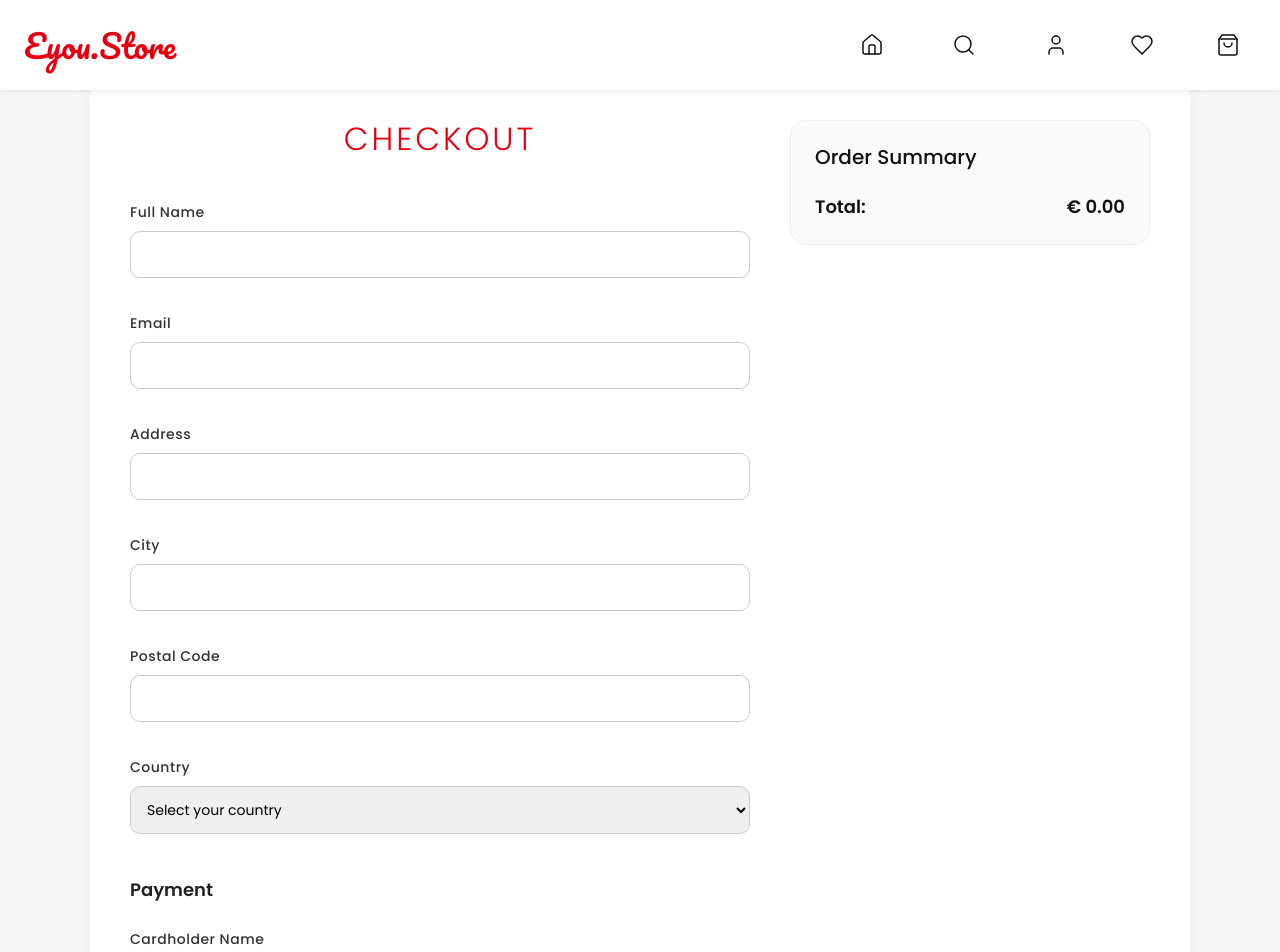
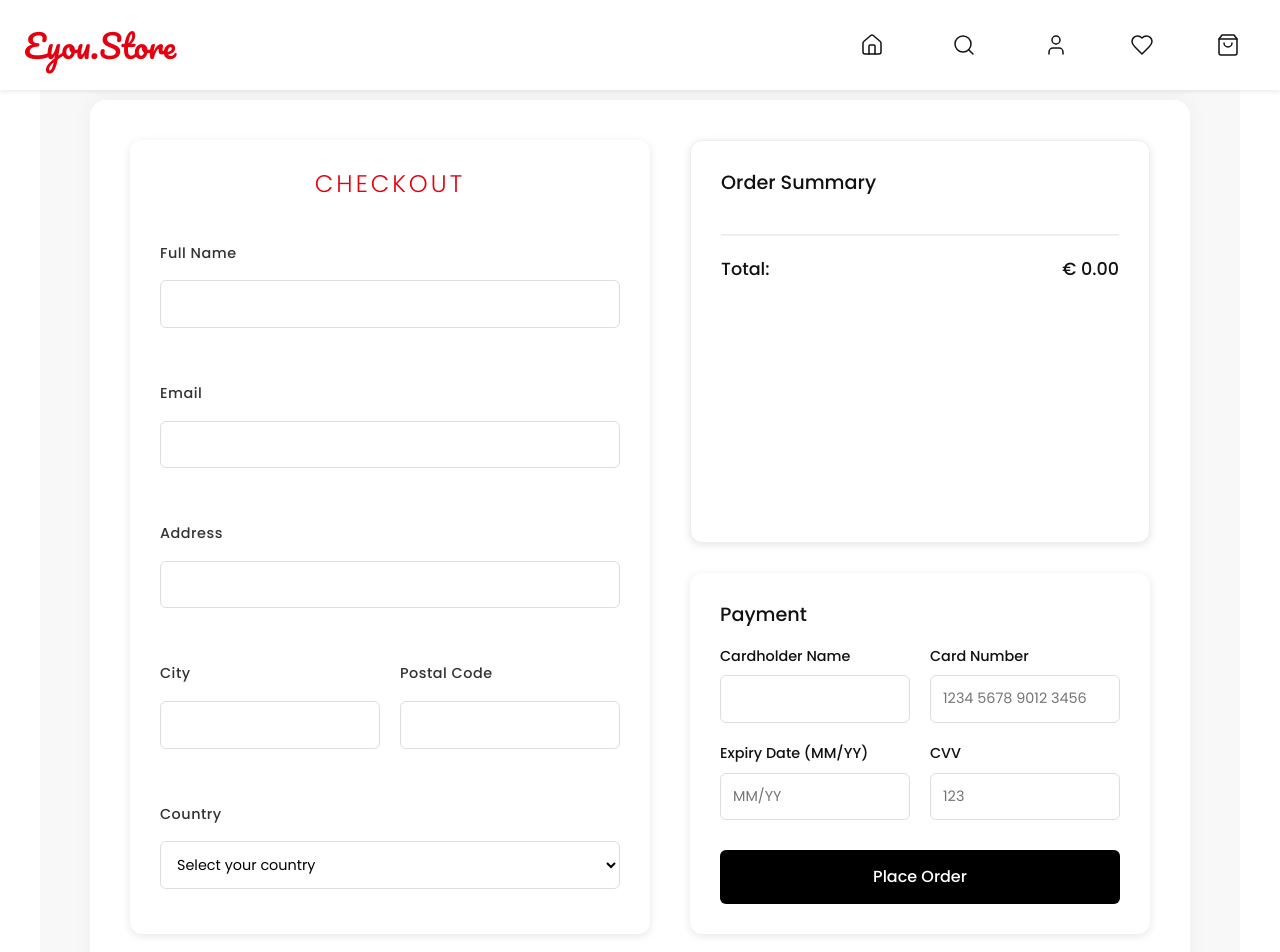
Before and after one commit to Meycemabd/Ecommerce, a React (Vite) app in the folder client/: page /checkout in a window 1280 px wide. Shown: the top 952 px of the page. Built offline with nearby package versions, Linux system fonts and the light colour scheme.

Commit message:
checkout page updated

```diff
--- a/client/src/pages/CheckouPage.jsx
+++ b/client/src/pages/CheckouPage.jsx
@@ -25,10 +25,83 @@ export default function CheckoutPage() {
     cvv: "",
   });
 
+  const [formErrors, setFormErrors] = useState({
+    cardName: '',
+    cardNumber: '',
+    expiry: '',
+    cvv: ''
+  });
+
+  const validateCardName = (name) => {
+    if (!/^[A-Za-z\s]+$/.test(name)) {
+      return 'Name can only contain letters and spaces';
+    }
+    return '';
+  };
+
+  const validateCardNumber = (number) => {
+    const cleanNumber = number.replace(/\s/g, '');
+    if (!/^\d{16}$/.test(cleanNumber)) {
+      return 'Card number must contain exactly 16 digits';
+    }
+    return '';
+  };
+
+  const validateExpiry = (expiry) => {
+    const [month, year] = expiry.split('/');
+    const currentDate = new Date();
+    const currentYear = currentDate.getFullYear() % 100;
+    const currentMonth = currentDate.getMonth() + 1;
+
+    if (!/^\d{2}\/\d{2}$/.test(expiry)) {
+      return 'Please enter the date in MM/YY format';
+    }
+
+    const expMonth = parseInt(month);
+    const expYear = parseInt(year);
+
+    if (expYear < currentYear || (expYear === currentYear && expMonth < currentMonth)) {
+      return 'Expiry date must be in the future';
+    }
+
+    return '';
+  };
+
+  const validateCVV = (cvv) => {
+    if (!/^\d{3}$/.test(cvv)) {
+      return 'CVV must contain exactly 3 digits';
+    }
+    return '';
+  };
+
   const handleChange = (e) => {
-    setFormData((prev) => ({
+    const { name, value } = e.target;
+    setFormData(prev => ({
       ...prev,
-      [e.target.name]: e.target.value,
+      [name]: value
+    }));
+
+    let error = '';
+    switch (name) {
+      case 'cardName':
+        error = validateCardName(value);
+        break;
+      case 'cardNumber':
+        error = validateCardNumber(value);
+        break;
+      case 'expiry':
+        error = validateExpiry(value);
+        break;
+      case 'cvv':
+        error = validateCVV(value);
+        break;
+      default:
+        break;
+    }
+
+    setFormErrors(prev => ({
+      ...prev,
+      [name]: error
     }));
   };
 
@@ -58,74 +131,148 @@ export default function CheckoutPage() {
   };
 
   return (
-    <div className="checkout-page">
-      <div className="checkout-container">
-        {/* LEFT - FORM */}
-        <div className="checkout-form">
+    <div className="checkout-page" style={{
+      maxWidth: '1200px',
+      margin: '80px auto 0',
+      padding: '20px',
+      minHeight: 'calc(100vh - 160px)',
+      display: 'flex',
+      flexDirection: 'column'
+    }}>
+      <div className="checkout-container" style={{
+        display: 'flex',
+        gap: '40px'
+      }}>
+        {/* LEFT - SHIPPING FORM */}
+        <div className="checkout-form" style={{
+          flex: 1.5,
+          backgroundColor: '#fff',
+          padding: '30px',
+          borderRadius: '12px',
+          boxShadow: '0 2px 8px rgba(0, 0, 0, 0.1)'
+        }}>
           <h2
             className="mb-4 text-center text-uppercase fw-light"
             style={{
               letterSpacing: "3px",
               color: "#e50010",
               fontFamily: "'Poppins', sans-serif",
+              fontSize: "1.5rem",
+              marginBottom: '30px'
             }}
           >
             Checkout
           </h2>
 
-          <form onSubmit={handleSubmit}>
+          <form onSubmit={handleSubmit} style={{ display: 'flex', flexDirection: 'column', gap: '20px' }}>
             {/* Shipping Info */}
-            <label>Full Name</label>
+            <div style={{ display: 'flex', flexDirection: 'column', gap: '8px' }}>
+              <label style={{ fontSize: "0.9rem", fontWeight: '500' }}>Full Name</label>
               <input
                 type="text"
                 name="name"
                 value={formData.name}
                 onChange={handleChange}
                 required
+                style={{
+                  fontSize: "0.9rem",
+                  padding: "12px",
+                  border: '1px solid #ddd',
+                  borderRadius: '6px',
+                  width: '100%'
+                }}
               />
+            </div>
 
-            <label>Email</label>
+            <div style={{ display: 'flex', flexDirection: 'column', gap: '8px' }}>
+              <label style={{ fontSize: "0.9rem", fontWeight: '500' }}>Email</label>
               <input
                 type="email"
                 name="email"
                 value={formData.email}
                 onChange={handleChange}
                 required
+                style={{
+                  fontSize: "0.9rem",
+                  padding: "12px",
+                  border: '1px solid #ddd',
+                  borderRadius: '6px',
+                  width: '100%'
+                }}
               />
+            </div>
 
-            <label>Address</label>
+            <div style={{ display: 'flex', flexDirection: 'column', gap: '8px' }}>
+              <label style={{ fontSize: "0.9rem", fontWeight: '500' }}>Address</label>
               <input
                 type="text"
                 name="address"
                 value={formData.address}
                 onChange={handleChange}
                 required
+                style={{
+                  fontSize: "0.9rem",
+                  padding: "12px",
+                  border: '1px solid #ddd',
+                  borderRadius: '6px',
+                  width: '100%'
+                }}
               />
+            </div>
 
-            <label>City</label>
+            <div style={{ display: 'flex', gap: '20px' }}>
+              <div style={{ display: 'flex', flexDirection: 'column', gap: '8px', flex: 1 }}>
+                <label style={{ fontSize: "0.9rem", fontWeight: '500' }}>City</label>
                 <input
                   type="text"
                   name="city"
                   value={formData.city}
                   onChange={handleChange}
                   required
+                  style={{
+                    fontSize: "0.9rem",
+                    padding: "12px",
+                    border: '1px solid #ddd',
+                    borderRadius: '6px',
+                    width: '100%'
+                  }}
                 />
+              </div>
 
-            <label>Postal Code</label>
+              <div style={{ display: 'flex', flexDirection: 'column', gap: '8px', flex: 1 }}>
+                <label style={{ fontSize: "0.9rem", fontWeight: '500' }}>Postal Code</label>
                 <input
                   type="text"
                   name="postalCode"
                   value={formData.postalCode}
                   onChange={handleChange}
                   required
+                  style={{
+                    fontSize: "0.9rem",
+                    padding: "12px",
+                    border: '1px solid #ddd',
+                    borderRadius: '6px',
+                    width: '100%'
+                  }}
                 />
+              </div>
+            </div>
 
-            <label>Country</label>
+            <div style={{ display: 'flex', flexDirection: 'column', gap: '8px' }}>
+              <label style={{ fontSize: "0.9rem", fontWeight: '500' }}>Country</label>
               <select
                 name="country"
                 value={formData.country}
                 onChange={handleChange}
                 required
+                style={{
+                  fontSize: "0.9rem",
+                  padding: "12px",
+                  border: '1px solid #ddd',
+                  borderRadius: '6px',
+                  width: '100%',
+                  backgroundColor: '#fff'
+                }}
               >
                 <option value="">Select your country</option>
                 <option value="Germany">Germany</option>
@@ -142,20 +289,82 @@ export default function CheckoutPage() {
                 <option value="Canada">Canada</option>
                 <option value="Australia">Australia</option>
               </select>
+            </div>
+          </form>
+        </div>
+
+        {/* RIGHT - SUMMARY AND PAYMENT */}
+        <div style={{ flex: 1.5, display: 'flex', flexDirection: 'column', gap: '30px' }}>
+          {/* Order Summary */}
+          <div className="checkout-summary" style={{
+            backgroundColor: '#fff',
+            padding: '30px',
+            borderRadius: '12px',
+            boxShadow: '0 2px 8px rgba(0, 0, 0, 0.1)'
+          }}>
+            <h3 style={{ fontSize: "1.2rem", marginBottom: '20px', fontWeight: '500' }}>Order Summary</h3>
+            <div className="summary-items" style={{ display: 'flex', flexDirection: 'column', gap: '15px' }}>
+              {cart.map((item) => (
+                <div className="summary-item" key={item.id} style={{
+                  display: 'flex',
+                  justifyContent: 'space-between',
+                  alignItems: 'center',
+                  padding: '10px 0',
+                  borderBottom: '1px solid #eee'
+                }}>
+                  <div className="summary-title" style={{ fontSize: "0.9rem", flex: 1 }}>{item.title}</div>
+                  <div className="summary-quantity" style={{ fontSize: "0.9rem", margin: '0 20px' }}>Qty: {item.quantity}</div>
+                  <div className="summary-price" style={{ fontSize: "0.9rem", fontWeight: '500' }}>
+                    € {(item.price * item.quantity).toFixed(2)}
+                  </div>
+                </div>
+              ))}
+            </div>
+            <div className="summary-total" style={{
+              fontSize: "1.1rem",
+              fontWeight: '500',
+              marginTop: '20px',
+              paddingTop: '20px',
+              borderTop: '2px solid #eee',
+              display: 'flex',
+              justifyContent: 'space-between'
+            }}>
+              <span>Total:</span>
+              <span>€ {total.toFixed(2)}</span>
+            </div>
+          </div>
 
           {/* Payment Info */}
-            <h4 style={{ marginTop: "30px" }}>Payment</h4>
-
-            <label>Cardholder Name</label>
+          <div style={{
+            backgroundColor: '#fff',
+            padding: '30px',
+            borderRadius: '12px',
+            boxShadow: '0 2px 8px rgba(0, 0, 0, 0.1)'
+          }}>
+            <h4 style={{ fontSize: "1.2rem", marginBottom: '20px', fontWeight: '500' }}>Payment</h4>
+            <div style={{ display: 'flex', flexDirection: 'column', gap: '20px' }}>
+              <div style={{ display: "flex", gap: "20px" }}>
+                <div style={{ flex: 1, display: 'flex', flexDirection: 'column', gap: '8px' }}>
+                  <label style={{ fontSize: "0.9rem", fontWeight: '500' }}>Cardholder Name</label>
                   <input
                     type="text"
                     name="cardName"
                     value={formData.cardName}
                     onChange={handleChange}
                     required
+                    style={{
+                      fontSize: "0.9rem",
+                      padding: "12px",
+                      border: '1px solid #ddd',
+                      borderRadius: '6px',
+                      width: '100%'
+                    }}
                   />
+                  {formErrors.cardName && <span className="error-message" style={{ fontSize: "0.8rem", color: '#ff0000' }}>{formErrors.cardName}</span>}
+                </div>
 
-            <label>Card Number</label>
+                <div style={{ flex: 1, display: 'flex', flexDirection: 'column', gap: '8px' }}>
+                  <label style={{ fontSize: "0.9rem", fontWeight: '500' }}>Card Number</label>
                   <input
                     type="text"
                     name="cardNumber"
@@ -163,9 +372,21 @@ export default function CheckoutPage() {
                     onChange={handleChange}
                     required
                     placeholder="1234 5678 9012 3456"
+                    style={{
+                      fontSize: "0.9rem",
+                      padding: "12px",
+                      border: '1px solid #ddd',
+                      borderRadius: '6px',
+                      width: '100%'
+                    }}
                   />
+                  {formErrors.cardNumber && <span className="error-message" style={{ fontSize: "0.8rem", color: '#ff0000' }}>{formErrors.cardNumber}</span>}
+                </div>
+              </div>
 
-            <label>Expiry Date (MM/YY)</label>
+              <div style={{ display: "flex", gap: "20px" }}>
+                <div style={{ flex: 1, display: 'flex', flexDirection: 'column', gap: '8px' }}>
+                  <label style={{ fontSize: "0.9rem", fontWeight: '500' }}>Expiry Date (MM/YY)</label>
                   <input
                     type="text"
                     name="expiry"
@@ -173,9 +394,19 @@ export default function CheckoutPage() {
                     onChange={handleChange}
                     required
                     placeholder="MM/YY"
+                    style={{
+                      fontSize: "0.9rem",
+                      padding: "12px",
+                      border: '1px solid #ddd',
+                      borderRadius: '6px',
+                      width: '100%'
+                    }}
                   />
+                  {formErrors.expiry && <span className="error-message" style={{ fontSize: "0.8rem", color: '#ff0000' }}>{formErrors.expiry}</span>}
+                </div>
 
-            <label>CVV</label>
+                <div style={{ flex: 1, display: 'flex', flexDirection: 'column', gap: '8px' }}>
+                  <label style={{ fontSize: "0.9rem", fontWeight: '500' }}>CVV</label>
                   <input
                     type="text"
                     name="cvv"
@@ -183,31 +414,40 @@ export default function CheckoutPage() {
                     onChange={handleChange}
                     required
                     placeholder="123"
+                    style={{
+                      fontSize: "0.9rem",
+                      padding: "12px",
+                      border: '1px solid #ddd',
+                      borderRadius: '6px',
+                      width: '100%'
+                    }}
                   />
+                  {formErrors.cvv && <span className="error-message" style={{ fontSize: "0.8rem", color: '#ff0000' }}>{formErrors.cvv}</span>}
+                </div>
+              </div>
 
-            <button type="submit" className="checkout-submit-btn">
+              <button
+                type="submit"
+                className="checkout-submit-btn"
+                style={{
+                  fontSize: "1rem",
+                  padding: "15px",
+                  width: '100%',
+                  marginTop: '10px',
+                  backgroundColor: '#000000',
+                  color: 'white',
+                  border: 'none',
+                  borderRadius: '6px',
+                  cursor: 'pointer',
+                  fontWeight: '500',
+                  transition: 'background-color 0.3s ease'
+                }}
+                onMouseOver={(e) => e.target.style.backgroundColor = '#333333'}
+                onMouseOut={(e) => e.target.style.backgroundColor = '#000000'}
+              >
                 Place Order
               </button>
-          </form>
             </div>
-
-        {/* RIGHT - SUMMARY */}
-        <div className="checkout-summary">
-          <h3>Order Summary</h3>
-          <div className="summary-items">
-            {cart.map((item) => (
-              <div className="summary-item" key={item.id}>
-                <div className="summary-title">{item.title}</div>
-                <div className="summary-quantity">Qty: {item.quantity}</div>
-                <div className="summary-price">
-                  € {(item.price * item.quantity).toFixed(2)}
-                </div>
-              </div>
-            ))}
-          </div>
-          <div className="summary-total">
-            <span>Total:</span>
-            <span>€ {total.toFixed(2)}</span>
           </div>
         </div>
       </div>
```
Also changed, not shown: 1 other file (tests, documents, lock files or other folders). Lines whose indentation alone changed are shown as unchanged.
